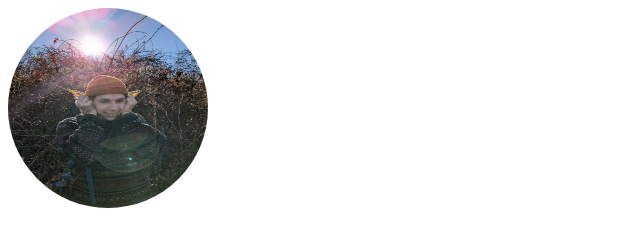
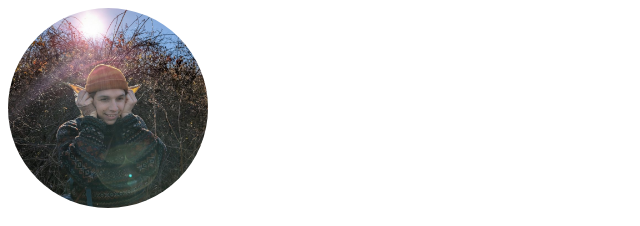
Before and after one commit to georgebreley/georgebreley.github.io, a plain HTML site: page index.html in a window 1280 px wide. Shown: the top 226 px of the page, without its empty margins (0-640 px from the left). Drawn offline with Linux system fonts and the light colour scheme.

Commit message:
Update index.html

```diff
--- a/index.html
+++ b/index.html
@@ -1,9 +1,27 @@
 <html>
   <head>
     <title>George J. Breley</title>
+    <style>
+      .profile-pic-wrapper {
+        width: 200px; /* Desired size */
+        height: 200px; /* Same as width to maintain square */
+        border-radius: 50%;
+        overflow: hidden; /* Hide overflowed parts */
+        display: inline-block; /* Align with the text */
+        vertical-align: top; /* Align top with the text */
+      }
+      .profile-pic-wrapper img {
+        width: 100%; /* Fill the wrapper */
+        height: 100%;
+        object-fit: cover; /* Ensures image covers the area */
+        object-position: center; /* Center the image */
+      }
+    </style>
   </head>
   <body>
-    <img src="profile.jpg" alt="Profile Picture" style="width:200px; height:200px; border-radius:50%;">
+    <div class="profile-pic-wrapper">
+      <img src="profile.jpg" alt="Profile Picture">
+    </div>
     <h1>George J. Breley</h1>
     <p>Words and pictures of people and places.</p>
   </body>
```
